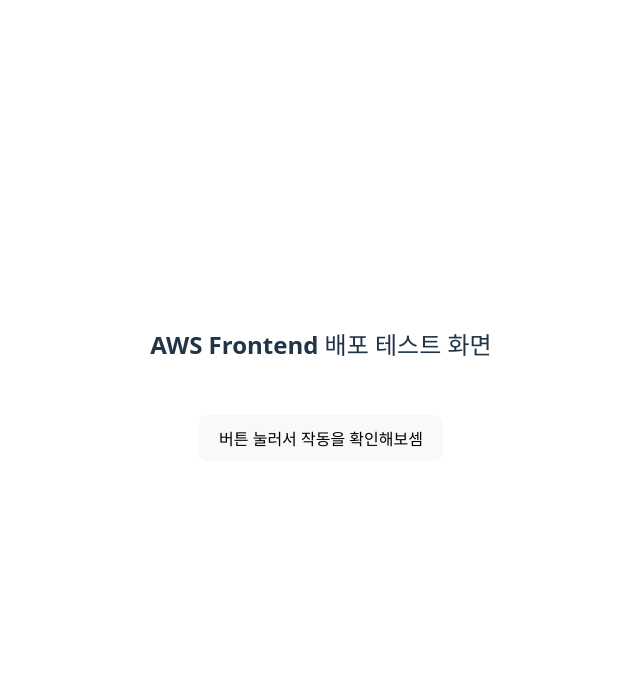
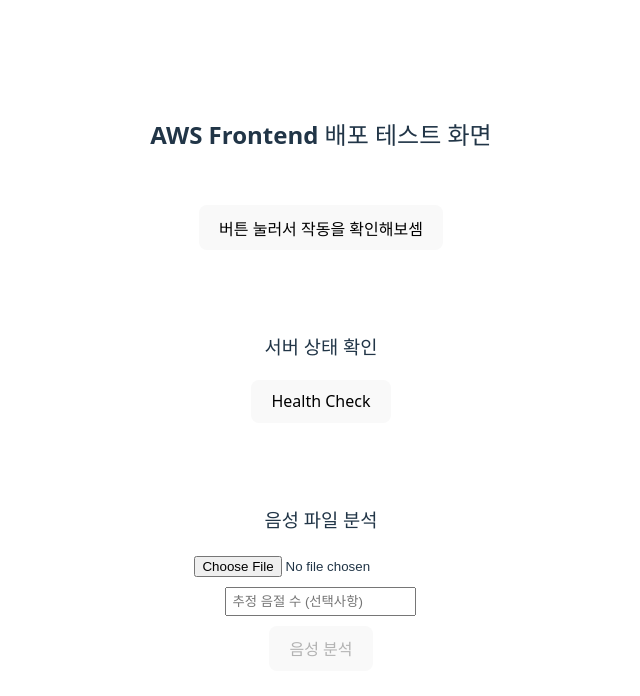
Before and after one commit to kanell0304/IBMxRedHat4_Final_Project_Frontend, a React app in the folder frontend/: page / in a window 1280 px wide. Shown: the top 696 px of the page, without its empty margins (319-959 px from the left). Built offline with nearby package versions, Linux system fonts and the light colour scheme; the HTML template or start-up script is replaced by a standard one.

Commit message:
edit frontend

```diff
--- a/frontend/package.json
+++ b/frontend/package.json
@@ -10,6 +10,7 @@
     "preview": "vite preview"
   },
   "dependencies": {
+    "axios": "^1.13.2",
     "react": "^19.2.0",
     "react-dom": "^19.2.0"
   },
--- a/frontend/src/App.jsx
+++ b/frontend/src/App.jsx
@@ -1,17 +1,152 @@
 import { useState } from 'react'
+import axios from 'axios'
 import './App.css'
 
 function App() {
-  const [msg, setMst] = useState("버튼 눌러서 작동을 확인해보셈");
+  const [msg, setMsg] = useState("버튼 눌러서 작동을 확인해보셈");
+
+  // 상태 관리
+  const [healthStatus, setHealthStatus] = useState(null);
+  const [analysisResult, setAnalysisResult] = useState(null);
+  const [selectedFile, setSelectedFile] = useState(null);
+  const [estimatedSyllables, setEstimatedSyllables] = useState('');
+  const [loading, setLoading] = useState(false);
+  const [error, setError] = useState(null);
+
+  // API 기본 URL
+  const API_BASE_URL = 'http://13.125.203.199:8081';
+
+  // Health Check API 호출
+  const handleHealthCheck = async () => {
+    setLoading(true);
+    setError(null);
+    try {
+      const response = await axios.get(`${API_BASE_URL}/voice/health`);
+      setHealthStatus(response.data);
+    } catch (err) {
+      setError(`Health check 실패: ${err.response?.data?.detail || err.message}`);
+    } finally {
+      setLoading(false);
+    }
+  };
+
+  // 파일 선택 핸들러
+  const handleFileChange = (e) => {
+    setSelectedFile(e.target.files[0]);
+    setAnalysisResult(null);
+    setError(null);
+  };
+
+  // 음성 분석 API 호출
+  const handleAnalyzeVoice = async () => {
+    if (!selectedFile) {
+      setError('음성 파일을 선택해주세요.');
+      return;
+    }
+
+    setLoading(true);
+    setError(null);
+    setAnalysisResult(null);
+
+    try {
+      const formData = new FormData();
+      formData.append('audio_file', selectedFile);
+
+      if (estimatedSyllables) {
+        formData.append('estimated_syllables', estimatedSyllables);
+      }
+
+      const response = await axios.post(`${API_BASE_URL}/voice/analyze`, formData, {
+        headers: {
+          'Content-Type': 'multipart/form-data',
+        },
+      });
+
+      setAnalysisResult(response.data.data);
+    } catch (err) {
+      setError(`분석 실패: ${err.response?.data?.detail || err.message}`);
+    } finally {
+      setLoading(false);
+    }
+  };
 
   return (
     <div>
-      <h2>
-        AWS Frontend 배포 테스트 화면
-      </h2>
+      <h2>AWS Frontend 배포 테스트 화면</h2>
+
       <div className="card">
-        <button onClick={() => setMst("정상적으로 작동하는 중~")}>{msg}</button>
+        <button onClick={() => setMsg("정상적으로 작동하는 중~")}>
+          {msg}
+        </button>
       </div>
+
+      <div className="card">
+        <h3>서버 상태 확인</h3>
+        <button onClick={handleHealthCheck} disabled={loading}>
+          Health Check
+        </button>
+
+        {healthStatus && (
+          <div style={{ marginTop: '10px', textAlign: 'left' }}>
+            <p><strong>Status:</strong> {healthStatus.status}</p>
+            <p><strong>Analyzer:</strong> {healthStatus.analyzer}</p>
+            <p><strong>Device:</strong> {healthStatus.device}</p>
+            <p><strong>Emotions:</strong> {healthStatus.emotions?.join(', ')}</p>
+          </div>
+        )}
+      </div>
+
+      <div className="card">
+        <h3>음성 파일 분석</h3>
+
+        <div style={{ marginBottom: '10px' }}>
+          <input
+            type="file"
+            accept=".wav,.mp3,.m4a,.ogg,.flac,.aac,.wma"
+            onChange={handleFileChange}
+            disabled={loading}
+          />
+        </div>
+
+        <div style={{ marginBottom: '10px' }}>
+          <input
+            type="number"
+            placeholder="추정 음절 수 (선택사항)"
+            value={estimatedSyllables}
+            onChange={(e) => setEstimatedSyllables(e.target.value)}
+            disabled={loading}
+            style={{ padding: '5px' }}
+          />
+        </div>
+
+        <button
+          onClick={handleAnalyzeVoice}
+          disabled={loading || !selectedFile}
+        >
+          {loading ? '분석 중...' : '음성 분석'}
+        </button>
+
+        {selectedFile && (
+          <p style={{ marginTop: '10px' }}>
+            선택된 파일: {selectedFile.name}
+          </p>
+        )}
+
+        {analysisResult && (
+          <div style={{ marginTop: '15px', textAlign: 'left', backgroundColor: '#f5f5f5', padding: '10px', borderRadius: '5px' }}>
+            <h4>분석 결과</h4>
+            <pre style={{ overflow: 'auto' }}>
+              {JSON.stringify(analysisResult, null, 2)}
+            </pre>
+          </div>
+        )}
+      </div>
+
+      {error && (
+        <div style={{ color: 'red', marginTop: '10px' }}>
+          {error}
+        </div>
+      )}
     </div>
   )
 }
```
Also changed, not shown: 1 other file (tests, documents, lock files or other folders).
